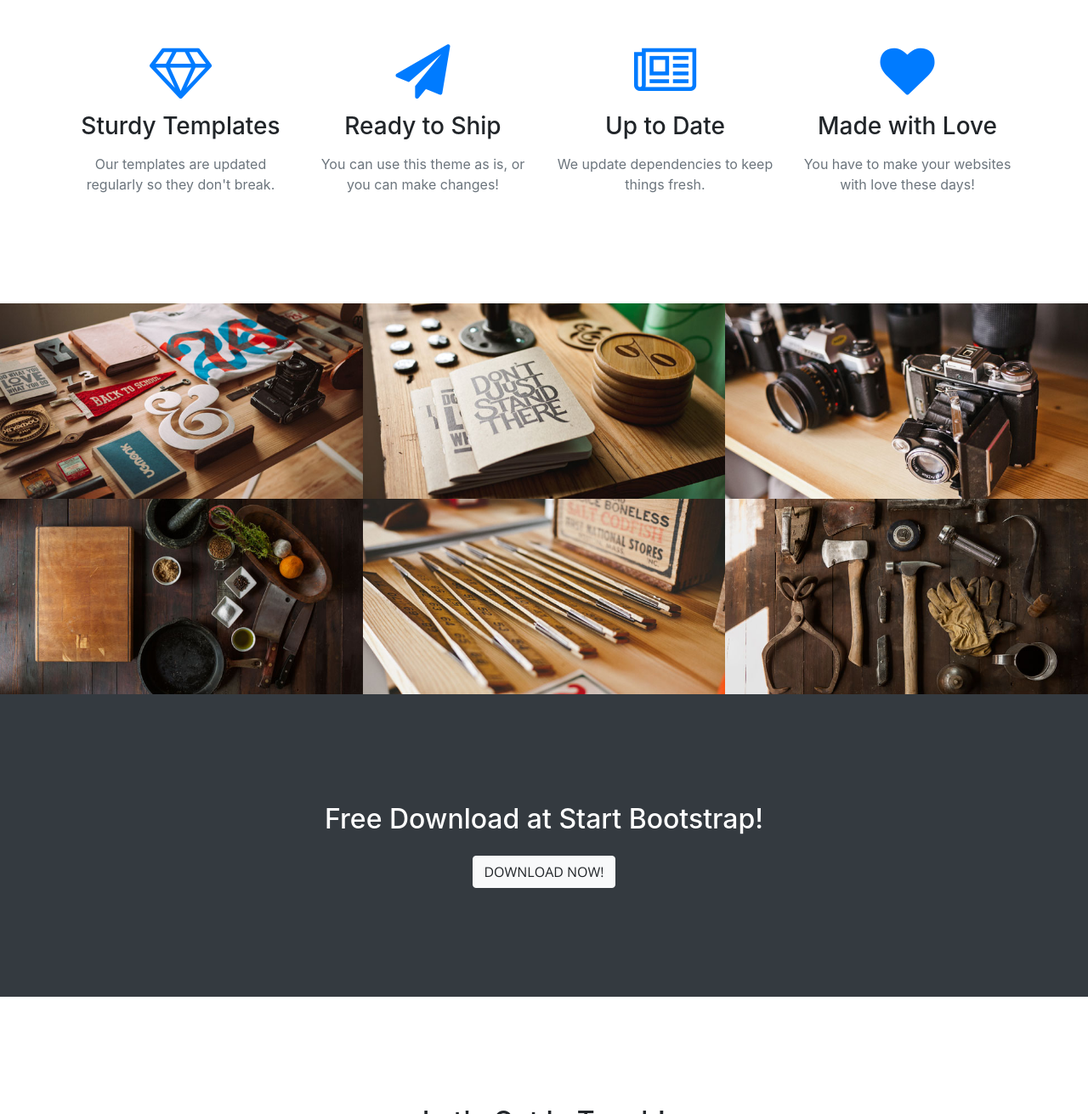
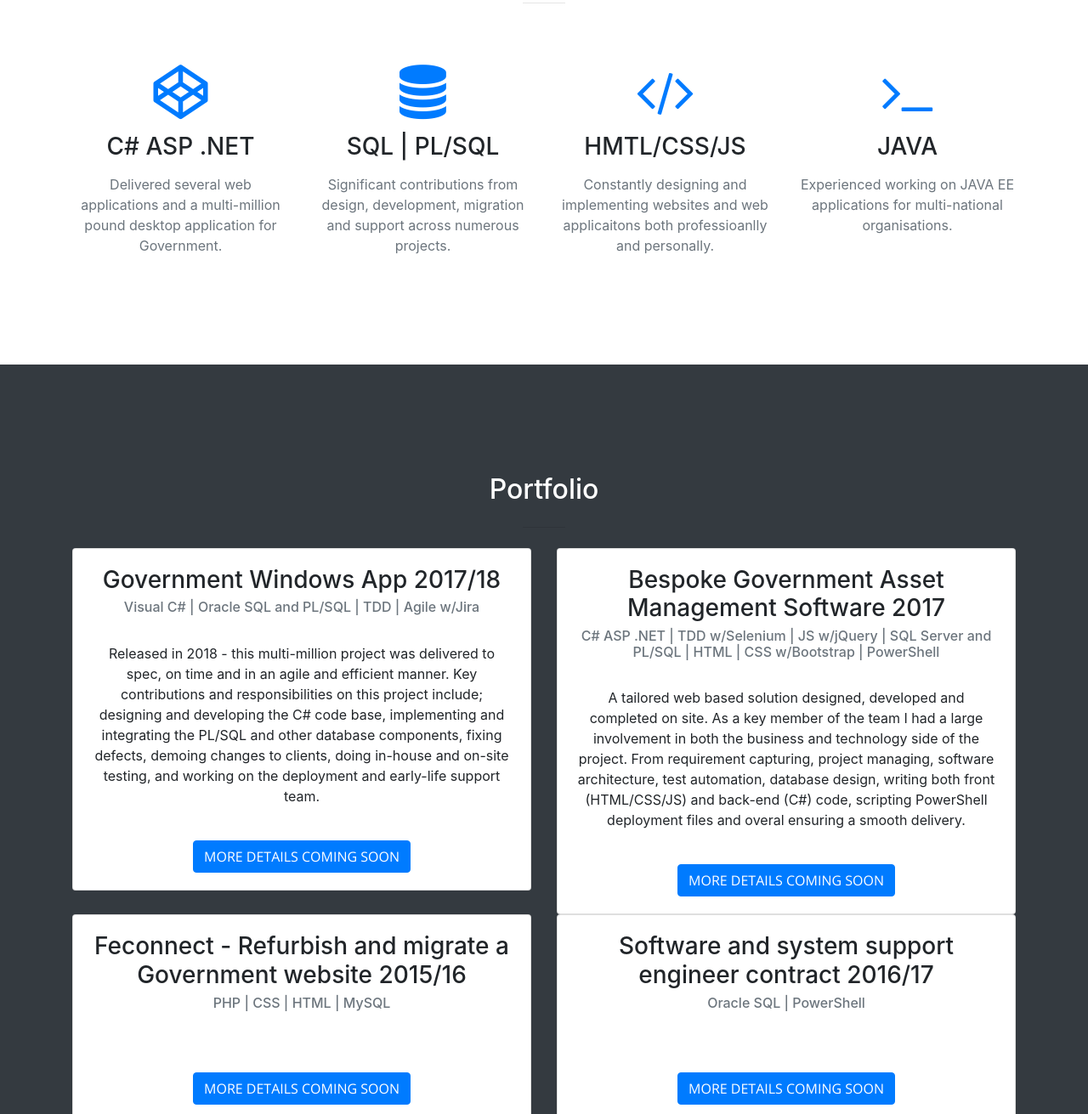
Before and after one commit to jcassem/jcassem.github.io, a website with bundled scripts: page index.html in a window 1280 px wide. Shown: the part 1489-2800 px from the top of the page at 85% size. Built offline with nearby package versions, Linux system fonts and the light colour scheme.

Commit message:
Add basic information for each seciton

```diff
--- a/index.html
+++ b/index.html
@@ -8,7 +8,7 @@
     <meta name="description" content="">
     <meta name="author" content="">
 
-    <title>Creative - Start Bootstrap Theme</title>
+    <title>Jordan Cassem</title>
 
     <!-- Bootstrap core CSS -->
     <link href="vendor/bootstrap/css/bootstrap.min.css" rel="stylesheet">
@@ -31,7 +31,7 @@
     <!-- Navigation -->
     <nav class="navbar navbar-expand-lg navbar-light fixed-top" id="mainNav">
       <div class="container">
-        <a class="navbar-brand js-scroll-trigger" href="#page-top">Start Bootstrap</a>
+        <a class="navbar-brand js-scroll-trigger" href="#page-top">Jordan Cassem</a>
         <button class="navbar-toggler navbar-toggler-right" type="button" data-toggle="collapse" data-target="#navbarResponsive" aria-controls="navbarResponsive" aria-expanded="false" aria-label="Toggle navigation">
           <span class="navbar-toggler-icon"></span>
         </button>
@@ -59,12 +59,14 @@
         <div class="row">
           <div class="col-lg-10 mx-auto">
             <h1 class="text-uppercase">
-              <strong>Your Favorite Source of Free Bootstrap Themes</strong>
+              <strong>Software Engineer and Database Specialist</strong>
             </h1>
             <hr>
           </div>
           <div class="col-lg-8 mx-auto">
-            <p class="text-faded mb-5">Start Bootstrap can help you build better websites using the Bootstrap CSS framework! Just download your template and start going, no strings attached!</p>
+            <p class="text-faded mb-5">
+              A full stack developer experienced in working across all aspects of the development lifecycle; from design, development, test, deployment and support.
+            </p>
             <a class="btn btn-primary btn-xl js-scroll-trigger" href="#about">Find Out More</a>
           </div>
         </div>
@@ -75,10 +77,12 @@
       <div class="container">
         <div class="row">
           <div class="col-lg-8 mx-auto text-center">
-            <h2 class="section-heading text-white">We've got what you need!</h2>
+            <h2 class="section-heading text-white">Professional summary</h2>
             <hr class="light my-4">
-            <p class="text-faded mb-4">Start Bootstrap has everything you need to get your new website up and running in no time! All of the templates and themes on Start Bootstrap are open source, free to download, and easy to use. No strings attached!</p>
-            <a class="btn btn-light btn-xl js-scroll-trigger" href="#services">Get Started!</a>
+            <p class="text-faded mb-4">
+                Currently working as on contracts across the UK for BAE Systems Applied Intelligence, Jordan's professional career has allowed him to work on a variety of projects and technology stacks. He has delivered software solutions for a number of Government and private clients working in Agile groups of various sizes.
+            </p>
+            <a class="btn btn-light btn-xl js-scroll-trigger" href="#services">Technology Summary</a>
           </div>
         </div>
       </div>
@@ -97,137 +101,134 @@
         <div class="row">
           <div class="col-lg-3 col-md-6 text-center">
             <div class="service-box mt-5 mx-auto">
-              <i class="fa fa-4x fa-diamond text-primary mb-3 sr-icons"></i>
-              <h3 class="mb-3">Sturdy Templates</h3>
-              <p class="text-muted mb-0">Our templates are updated regularly so they don't break.</p>
+              <i class="fa fa-4x fa-codepen text-primary mb-3 sr-icons"></i>
+              <h3 class="mb-3">C# ASP .NET</h3>
+              <p class="text-muted mb-0">Delivered several web applications and a multi-million pound desktop application for Government.</p>
             </div>
           </div>
           <div class="col-lg-3 col-md-6 text-center">
             <div class="service-box mt-5 mx-auto">
-              <i class="fa fa-4x fa-paper-plane text-primary mb-3 sr-icons"></i>
-              <h3 class="mb-3">Ready to Ship</h3>
-              <p class="text-muted mb-0">You can use this theme as is, or you can make changes!</p>
+              <i class="fa fa-4x fa-database text-primary mb-3 sr-icons"></i>
+              <h3 class="mb-3">SQL | PL/SQL</h3>
+              <p class="text-muted mb-0">Significant contributions from design, development, migration and support across numerous projects.</p>
             </div>
           </div>
           <div class="col-lg-3 col-md-6 text-center">
             <div class="service-box mt-5 mx-auto">
-              <i class="fa fa-4x fa-newspaper-o text-primary mb-3 sr-icons"></i>
-              <h3 class="mb-3">Up to Date</h3>
-              <p class="text-muted mb-0">We update dependencies to keep things fresh.</p>
+              <i class="fa fa-4x fa-code text-primary mb-3 sr-icons"></i>
+              <h3 class="mb-3">HMTL/CSS/JS</h3>
+              <p class="text-muted mb-0">Constantly designing and implementing websites and web applicaitons both professioanlly and personally.</p>
             </div>
           </div>
           <div class="col-lg-3 col-md-6 text-center">
             <div class="service-box mt-5 mx-auto">
-              <i class="fa fa-4x fa-heart text-primary mb-3 sr-icons"></i>
-              <h3 class="mb-3">Made with Love</h3>
-              <p class="text-muted mb-0">You have to make your websites with love these days!</p>
+              <i class="fa fa-4x fa-terminal text-primary mb-3 sr-icons"></i>
+              <h3 class="mb-3">JAVA</h3>
+              <p class="text-muted mb-0">Experienced working on JAVA EE applications for multi-national organisations.</p>
             </div>
           </div>
         </div>
       </div>
     </section>
 
-    <section class="p-0" id="portfolio">
-      <div class="container-fluid p-0">
-        <div class="row no-gutters popup-gallery">
-          <div class="col-lg-4 col-sm-6">
-            <a class="portfolio-box" href="img/portfolio/fullsize/1.jpg">
-              <img class="img-fluid" src="img/portfolio/thumbnails/1.jpg" alt="">
-              <div class="portfolio-box-caption">
-                <div class="portfolio-box-caption-content">
-                  <div class="project-category text-faded">
-                    Category
-                  </div>
-                  <div class="project-name">
-                    Project Name
+    <section class="bg-dark" id="portfolio">
+      <div class="container container-fluid">
+          <div class="row">
+            <div class="col-lg-8 mx-auto text-center text-white">
+              <h2 class="section-heading">Portfolio</h2>
+              <hr class="my-4">
+            </div>
+          </div>
+        <div class="row" id="service-cards">
+          <!-- C# Government App 2018 -->
+          <div class="col-sm-12 col-md-6">
+              <div class="card">
+                  <div class="card-body text-center">
+                    <h3 class="card-title">Government Windows App 2017/18</h5>
+                    <h6 class="card-subtitle mb-2 text-muted">Visual C# | Oracle SQL and PL/SQL | TDD | Agile w/Jira
+                    </h6>
+                    <br/>
+                    <p class="card-text">
+                      Released in 2018 - this multi-million project was delivered to spec, on time and in an agile and efficient manner.
+                      Key contributions and responsibilities on this project include; designing and developing the C# code base,
+                      implementing and integrating the PL/SQL and other database components, fixing defects, demoing changes to clients,
+                      doing in-house and on-site testing, and working on the deployment and early-life support team.
+                    </p>
+                    <br/>
+                    <a href="#" class="btn btn-primary">More details coming soon</a>
                   </div>
                 </div>
               </div>
-            </a>
-          </div>
-          <div class="col-lg-4 col-sm-6">
-            <a class="portfolio-box" href="img/portfolio/fullsize/2.jpg">
-              <img class="img-fluid" src="img/portfolio/thumbnails/2.jpg" alt="">
-              <div class="portfolio-box-caption">
-                <div class="portfolio-box-caption-content">
-                  <div class="project-category text-faded">
-                    Category
-                  </div>
-                  <div class="project-name">
-                    Project Name
+
+          <!-- C# Web project management -->
+          <div class="col-sm-12 col-md-6">
+              <div class="card">
+                  <div class="card-body text-center">
+                    <h3 class="card-title">Bespoke Government Asset Management Software 2017</h5>
+                    <h6 class="card-subtitle mb-2 text-muted">C# ASP .NET | TDD w/Selenium
+                      | JS w/jQuery | SQL Server and PL/SQL | HTML | CSS w/Bootstrap | PowerShell</h6>
+                    <br/>
+                    <p class="card-text">
+                      A tailored web based solution designed, developed and completed on site.
+                      As a key member of the team I had a large involvement in both the business and technology side of the project.
+                      From requirement capturing, project managing, software architecture, test automation, database design,
+                      writing both front (HTML/CSS/JS) and back-end (C#) code, scripting PowerShell deployment files and overal ensuring a smooth delivery.
+                    </p>
+                    <br/>
+                    <a href="#" class="btn btn-primary">More details coming soon</a>
                   </div>
                 </div>
               </div>
-            </a>
-          </div>
-          <div class="col-lg-4 col-sm-6">
-            <a class="portfolio-box" href="img/portfolio/fullsize/3.jpg">
-              <img class="img-fluid" src="img/portfolio/thumbnails/3.jpg" alt="">
-              <div class="portfolio-box-caption">
-                <div class="portfolio-box-caption-content">
-                  <div class="project-category text-faded">
-                    Category
-                  </div>
-                  <div class="project-name">
-                    Project Name
+
+          <!-- FeConnect -->
+          <div class="col-sm-12 col-md-6">
+              <div class="card">
+                  <div class="card-body text-center">
+                    <h3 class="card-title">Feconnect - Refurbish and migrate a Government website 2015/16</h5>
+                    <h6 class="card-subtitle mb-2 text-muted">PHP | CSS | HTML | MySQL</h6>
+                    <br/>
+                    <p class="card-text">
+
+                    </p>
+                    <br/>
+                    <a href="#" class="btn btn-primary">More details coming soon</a>
                   </div>
                 </div>
               </div>
-            </a>
-          </div>
-          <div class="col-lg-4 col-sm-6">
-            <a class="portfolio-box" href="img/portfolio/fullsize/4.jpg">
-              <img class="img-fluid" src="img/portfolio/thumbnails/4.jpg" alt="">
-              <div class="portfolio-box-caption">
-                <div class="portfolio-box-caption-content">
-                  <div class="project-category text-faded">
-                    Category
-                  </div>
-                  <div class="project-name">
-                    Project Name
+
+          <!-- Support contract -->
+          <div class="col-sm-12 col-md-6">
+              <div class="card">
+                  <div class="card-body text-center">
+                    <h3 class="card-title">Software and system support engineer contract 2016/17</h5>
+                    <h6 class="card-subtitle mb-2 text-muted">Oracle SQL | PowerShell</h6>
+                    <br/>
+                    <p class="card-text">
+
+                    </p>
+                    <br/>
+                    <a href="#" class="btn btn-primary">More details coming soon</a>
                   </div>
                 </div>
               </div>
-            </a>
-          </div>
-          <div class="col-lg-4 col-sm-6">
-            <a class="portfolio-box" href="img/portfolio/fullsize/5.jpg">
-              <img class="img-fluid" src="img/portfolio/thumbnails/5.jpg" alt="">
-              <div class="portfolio-box-caption">
-                <div class="portfolio-box-caption-content">
-                  <div class="project-category text-faded">
-                    Category
-                  </div>
-                  <div class="project-name">
-                    Project Name
+
+          <!-- Java EE -->
+          <div class="col-sm-12 col-md-6">
+              <div class="card">
+                  <div class="card-body text-center">
+                    <h3 class="card-title">Java developer for Gaming Technology Solutions</h5>
+                    <h6 class="card-subtitle mb-2 text-muted">JAVA EE | MySQL | HTML | CSS | JS</h6>
+                    <br/>
+                    <p class="card-text">
+
+                    </p>
+                    <br/>
+                    <a href="#" class="btn btn-primary">More details coming soon</a>
                   </div>
                 </div>
               </div>
-            </a>
-          </div>
-          <div class="col-lg-4 col-sm-6">
-            <a class="portfolio-box" href="img/portfolio/fullsize/6.jpg">
-              <img class="img-fluid" src="img/portfolio/thumbnails/6.jpg" alt="">
-              <div class="portfolio-box-caption">
-                <div class="portfolio-box-caption-content">
-                  <div class="project-category text-faded">
-                    Category
-                  </div>
-                  <div class="project-name">
-                    Project Name
-                  </div>
-                </div>
-              </div>
-            </a>
-          </div>
+
         </div>
-      </div>
-    </section>
-
-    <section class="bg-dark text-white">
-      <div class="container text-center">
-        <h2 class="mb-4">Free Download at Start Bootstrap!</h2>
-        <a class="btn btn-light btn-xl sr-button" href="http://startbootstrap.com/template-overviews/creative/">Download Now!</a>
       </div>
     </section>
 
@@ -237,19 +238,21 @@
           <div class="col-lg-8 mx-auto text-center">
             <h2 class="section-heading">Let's Get In Touch!</h2>
             <hr class="my-4">
-            <p class="mb-5">Ready to start your next project with us? That's great! Give us a call or send us an email and we will get back to you as soon as possible!</p>
+            <p class="mb-5">Looking for a C# developer or SQL specialist? Please contact me below!</p>
           </div>
         </div>
         <div class="row">
           <div class="col-lg-4 ml-auto text-center">
-            <i class="fa fa-phone fa-3x mb-3 sr-contact"></i>
-            <p>123-456-6789</p>
+            <a href="linkedin.com/in/jcassem" target="_blank">
+              <i class="fa fa-linkedin fa-3x mb-3 sr-contact"></i>
+              <p>LinkedIn</p>
+            </a>
           </div>
           <div class="col-lg-4 mr-auto text-center">
-            <i class="fa fa-envelope-o fa-3x mb-3 sr-contact"></i>
-            <p>
-              <a href="mailto:your-email@your-domain.com">feedback@startbootstrap.com</a>
-            </p>
+            <a href="mailto:cassemcodes@gmail.com">
+              <i class="fa fa-envelope-o fa-3x mb-3 sr-contact"></i>
+              <p>Email</p>
+            </a>
           </div>
         </div>
       </div>
```
